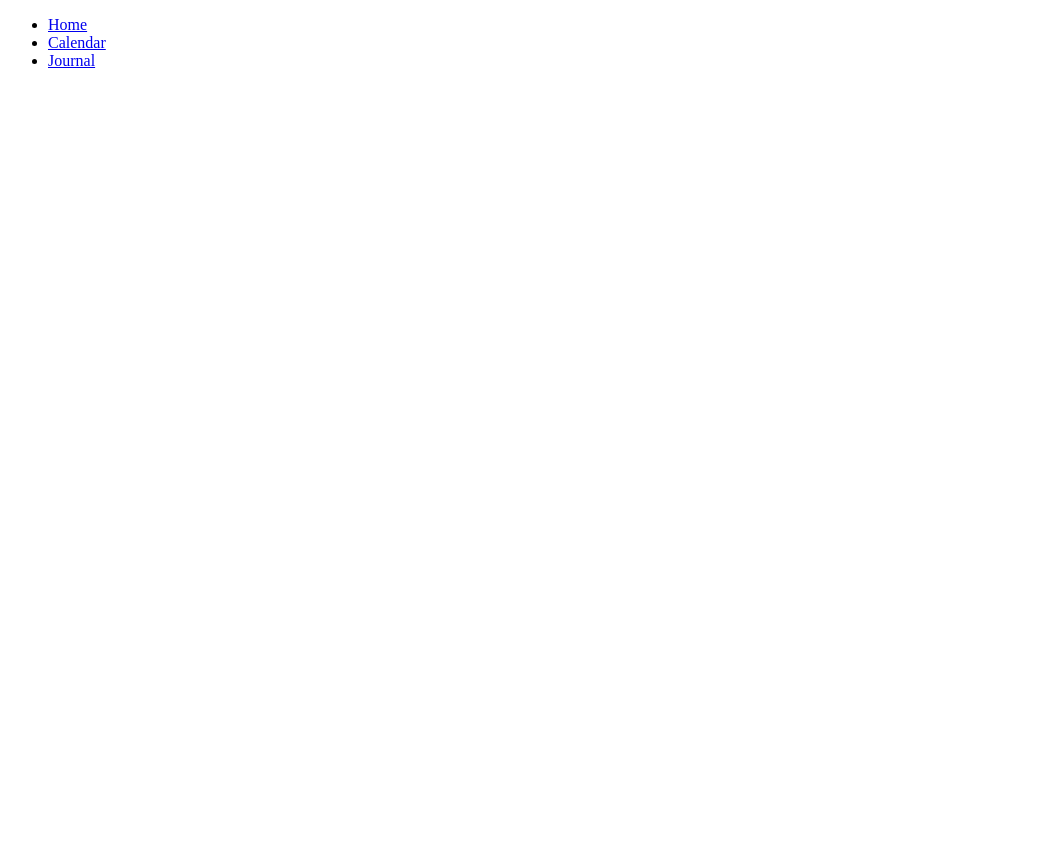
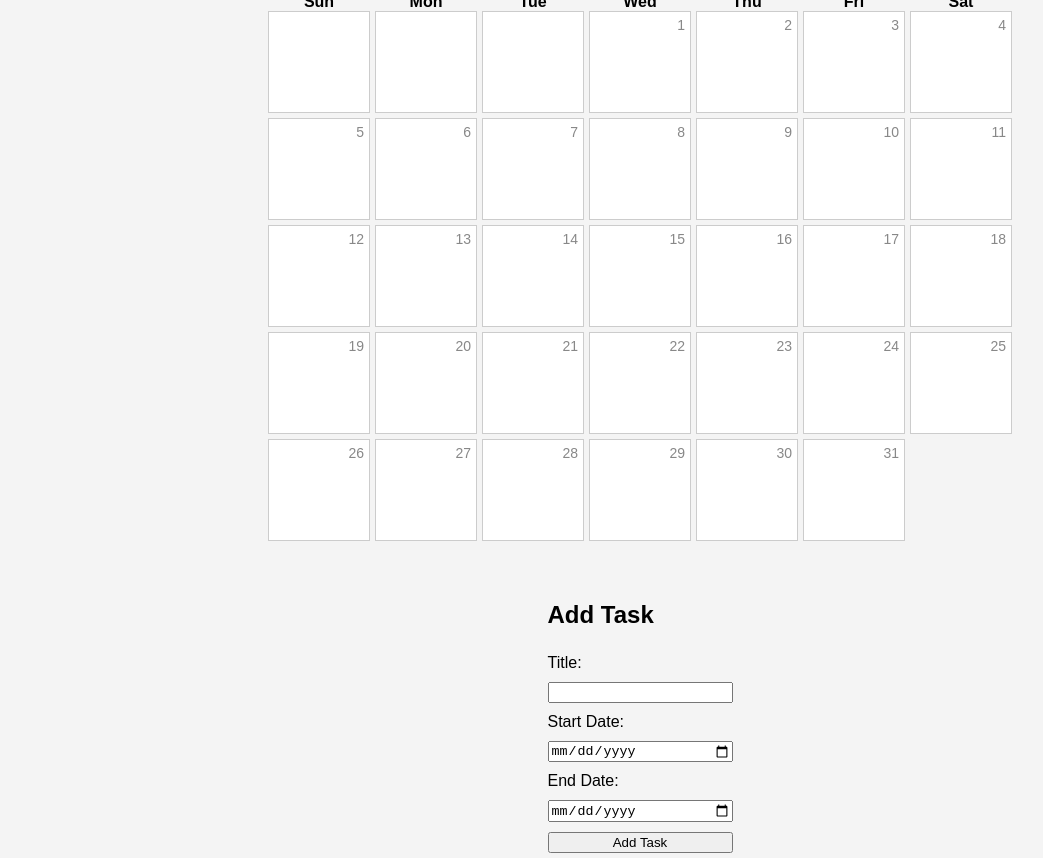
Before and after one commit to cse110-shilpa-ryan/cse110-shilpa-ryan, a website: page assets/src/events-tasks/index.html in a window 1280 px wide. Shown: the whole page, without its empty margins (0-1043 px from the left). Before the commit the page ends 800 px from the top, so only its background shows below. Drawn offline with Linux system fonts and the light colour scheme.

Commit message:
Created functional skeleton of the calendar. Will need to implement CRUD later

```diff
--- a/assets/src/events-tasks/index.html
+++ b/assets/src/events-tasks/index.html
@@ -1,29 +1,41 @@
 <!DOCTYPE html>
-<html>
-
+<html lang="en">
 <head>
-    <title>Calendar</title>
+    <meta charset="UTF-8">
+    <meta name="viewport" content="width=device-width, initial-scale=1.0">
+    <title>Task Calendar</title>
     <link rel="stylesheet" href="style.css">
 </head>
-
 <body>
-    <header>
-        <nav>
-            <ul>
-                <li><a href="../front-page/index.html">Home</a></li>
-                <li><a href="../events-tasks/index.html">Calendar</a></li>
-                <li><a href="../journal/index.html">Journal</a></li>
-            </ul>
-        </nav>
-    </header>
-
-    <main>
-        <!-- Your content goes here -->
-    </main>
-
-    <footer>
-        <!-- Your footer content goes here -->
-    </footer>
+    <div id="calendar-container">
+        <div id="calendar-header">
+            <button id="prevMonth">Previous</button>
+            <span id="currentMonthYear"></span>
+            <button id="nextMonth">Next</button>
+        </div>
+        <div id="calendar-days">
+            <div>Sun</div>
+            <div>Mon</div>
+            <div>Tue</div>
+            <div>Wed</div>
+            <div>Thu</div>
+            <div>Fri</div>
+            <div>Sat</div>
+        </div>
+        <div id="calendar"></div>
+    </div>
+    <div id="task-form">
+        <h2>Add Task</h2>
+        <form id="addTaskForm">
+            <label for="taskTitle">Title:</label>
+            <input type="text" id="taskTitle" required>
+            <label for="startDate">Start Date:</label>
+            <input type="date" id="startDate" required>
+            <label for="endDate">End Date:</label>
+            <input type="date" id="endDate" required>
+            <button type="submit">Add Task</button>
+        </form>
+    </div>
+    <script src="script.js"></script>
 </body>
-
 </html>
--- /dev/null
+++ b/assets/src/events-tasks/script.js
@@ -0,0 +1,113 @@
+// script.js
+document.addEventListener('DOMContentLoaded', function() {
+    const calendarElement = document.getElementById('calendar');
+    const taskForm = document.getElementById('addTaskForm');
+    const prevMonthBtn = document.getElementById('prevMonth');
+    const nextMonthBtn = document.getElementById('nextMonth');
+    const currentMonthYear = document.getElementById('currentMonthYear');
+
+    let currentDate = new Date();
+
+    function getTasks() {
+        return JSON.parse(localStorage.getItem('tasks')) || [];
+    }
+
+    function saveTasks(tasks) {
+        localStorage.setItem('tasks', JSON.stringify(tasks));
+    }
+
+    function renderCalendar(date) {
+        calendarElement.innerHTML = '';
+        currentMonthYear.textContent = date.toLocaleString('default', { month: 'long', year: 'numeric' });
+
+        const year = date.getFullYear();
+        const month = date.getMonth();
+
+        const firstDay = new Date(year, month, 1).getDay();
+        const lastDate = new Date(year, month + 1, 0).getDate();
+
+        // Create blank days until the first day of the month
+        for (let i = 0; i < firstDay; i++) {
+            const blankDay = document.createElement('div');
+            blankDay.className = 'day';
+            calendarElement.appendChild(blankDay);
+        }
+
+        // Create days of the month
+        for (let day = 1; day <= lastDate; day++) {
+            const dayElement = document.createElement('div');
+            dayElement.className = 'day';
+            dayElement.innerHTML = `<div class="day-number">${day}</div>`;
+            calendarElement.appendChild(dayElement);
+        }
+
+        // Render tasks for the current month
+        renderTasks();
+    }
+
+    function changeMonth(direction) {
+        currentDate.setMonth(currentDate.getMonth() + direction);
+        renderCalendar(currentDate);
+    }
+
+    prevMonthBtn.addEventListener('click', () => changeMonth(-1));
+    nextMonthBtn.addEventListener('click', () => changeMonth(1));
+
+    taskForm.addEventListener('submit', function(event) {
+        event.preventDefault();
+        const taskTitle = document.getElementById('taskTitle').value;
+        const startDate = new Date(document.getElementById('startDate').value);
+        const endDate = new Date(document.getElementById('endDate').value);
+
+        const tasks = getTasks();
+        tasks.push({
+            title: taskTitle,
+            startDate: startDate.toISOString(),
+            endDate: endDate.toISOString()
+        });
+        saveTasks(tasks);
+
+        addTaskToCalendar(taskTitle, startDate, endDate);
+        taskForm.reset();
+    });
+
+    function addTaskToCalendar(title, startDate, endDate) {
+        const year = currentDate.getFullYear();
+        const month = currentDate.getMonth();
+        const dayElements = calendarElement.getElementsByClassName('day');
+
+        for (let i = 0; i < dayElements.length; i++) {
+            const dayElement = dayElements[i];
+            const dayNumber = parseInt(dayElement.querySelector('.day-number')?.textContent, 10);
+
+            if (!dayNumber) continue;
+
+            const dayDate = new Date(year, month, dayNumber);
+            if (dayDate >= startDate && dayDate <= endDate) {
+                const taskElement = document.createElement('div');
+                taskElement.className = 'task';
+                taskElement.textContent = title;
+                dayElement.appendChild(taskElement);
+            }
+        }
+    }
+
+    function renderTasks() {
+        const tasks = getTasks();
+        const year = currentDate.getFullYear();
+        const month = currentDate.getMonth();
+
+        tasks.forEach(task => {
+            const startDate = new Date(task.startDate);
+            const endDate = new Date(task.endDate);
+
+            if (startDate.getFullYear() === year && startDate.getMonth() === month ||
+                endDate.getFullYear() === year && endDate.getMonth() === month) {
+                addTaskToCalendar(task.title, startDate, endDate);
+            }
+        });
+    }
+
+    // Initial render
+    renderCalendar(currentDate);
+});
--- a/assets/src/events-tasks/style.css
+++ b/assets/src/events-tasks/style.css
@@ -0,0 +1,74 @@
+/* styles.css */
+body {
+    font-family: Arial, sans-serif;
+    display: flex;
+    justify-content: center;
+    align-items: center;
+    flex-direction: column;
+    height: 100vh;
+    margin: 0;
+    background-color: #f4f4f4;
+}
+
+#calendar-container {
+    margin: 20px;
+}
+
+#calendar-header {
+    display: flex;
+    justify-content: space-between;
+    align-items: center;
+    margin-bottom: 10px;
+}
+
+#calendar-days {
+    display: grid;
+    grid-template-columns: repeat(7, 1fr);
+    gap: 5px;
+    text-align: center;
+    font-weight: bold;
+}
+
+#calendar {
+    display: grid;
+    grid-template-columns: repeat(7, 1fr);
+    gap: 5px;
+}
+
+.day {
+    width: 100px;
+    height: 100px;
+    background-color: white;
+    border: 1px solid #ccc;
+    position: relative;
+}
+
+.day-number {
+    position: absolute;
+    top: 5px;
+    right: 5px;
+    font-size: 14px;
+    color: #888;
+}
+
+.task {
+    background-color: #ffeb3b;
+    border-radius: 3px;
+    padding: 2px;
+    margin-top: 20px;
+    font-size: 12px;
+    text-align: center;
+}
+
+#task-form {
+    margin-top: 20px;
+}
+
+form {
+    display: flex;
+    flex-direction: column;
+}
+
+form label, form input, form button {
+    margin: 5px 0;
+}
```
